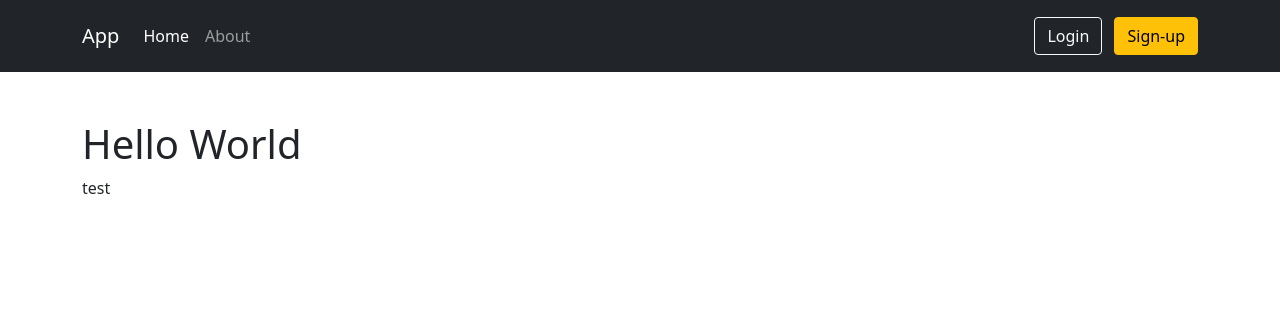
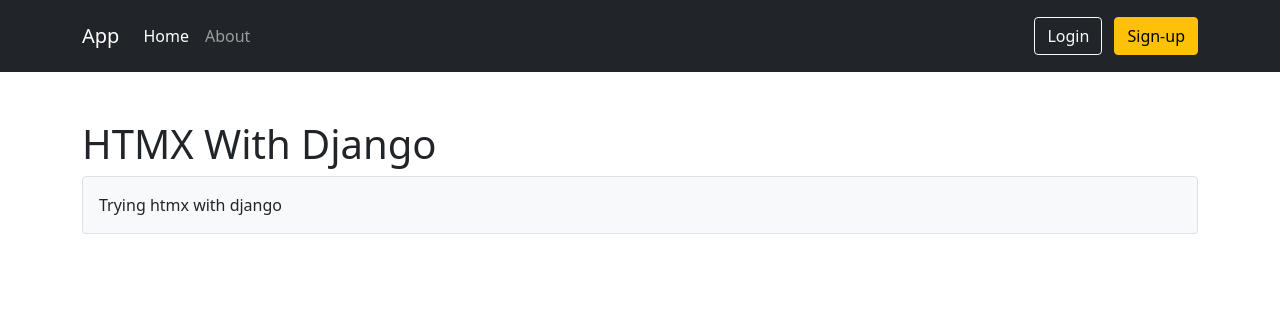
Before and after one commit to baselakasha/django-htmx-hello-world, a Django app: page / in a window 1280 px wide. Shown: the top 332 px of the page. Run offline with Django 3.2, Linux system fonts and the light colour scheme; style sheets or scripts are compiled from the project's sources; some libraries are stand-ins or nearby versions.

Commit message:
Update gitignore and index.html

```diff
--- a/code/web/app/templates/app/index.html
+++ b/code/web/app/templates/app/index.html
@@ -5,6 +5,6 @@
 {% endblock %}
 
 {% block content %}
-    <h1 class="mt-5">Hello World</h1>
-    test
+    <h1 class="mt-5">HTMX With Django</h1>
+    <p class="alert bg-light border rounded">Trying htmx with django</p>
 {% endblock %}
```
Also changed, not shown: 1 other file.
